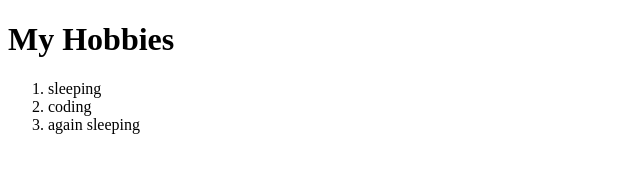
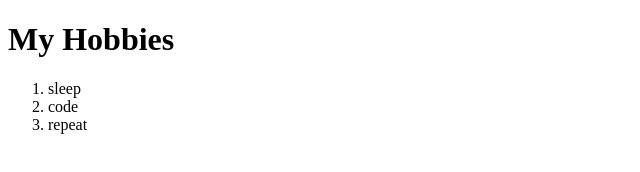
Before and after one commit to vdushyanthraj/dummy-resume-html, a plain HTML site: page public/hobbies.html in a window 1280 px wide. Shown: the whole page, without its empty margins (0-640 px from the left). Drawn offline with Linux system fonts and the light colour scheme.

Commit message:
Update hobbies.html

```diff
--- a/public/hobbies.html
+++ b/public/hobbies.html
@@ -8,9 +8,9 @@
 <body>
     <h1>My Hobbies</h1>
     <ol>
-        <li>sleeping</li>
-        <li>coding</li>
-        <li>again sleeping</li>
+        <li>sleep</li>
+        <li>code</li>
+        <li>repeat</li>
     </ol>
 </body>
 </html>
```
